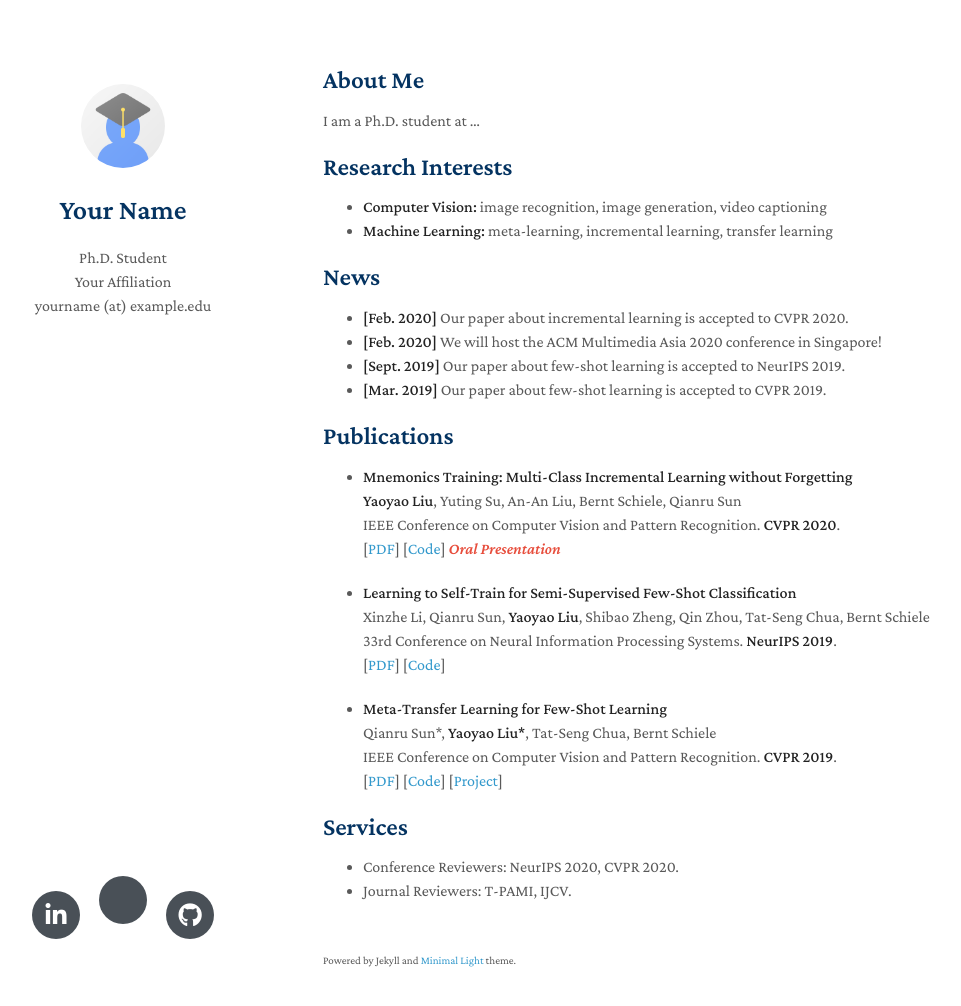
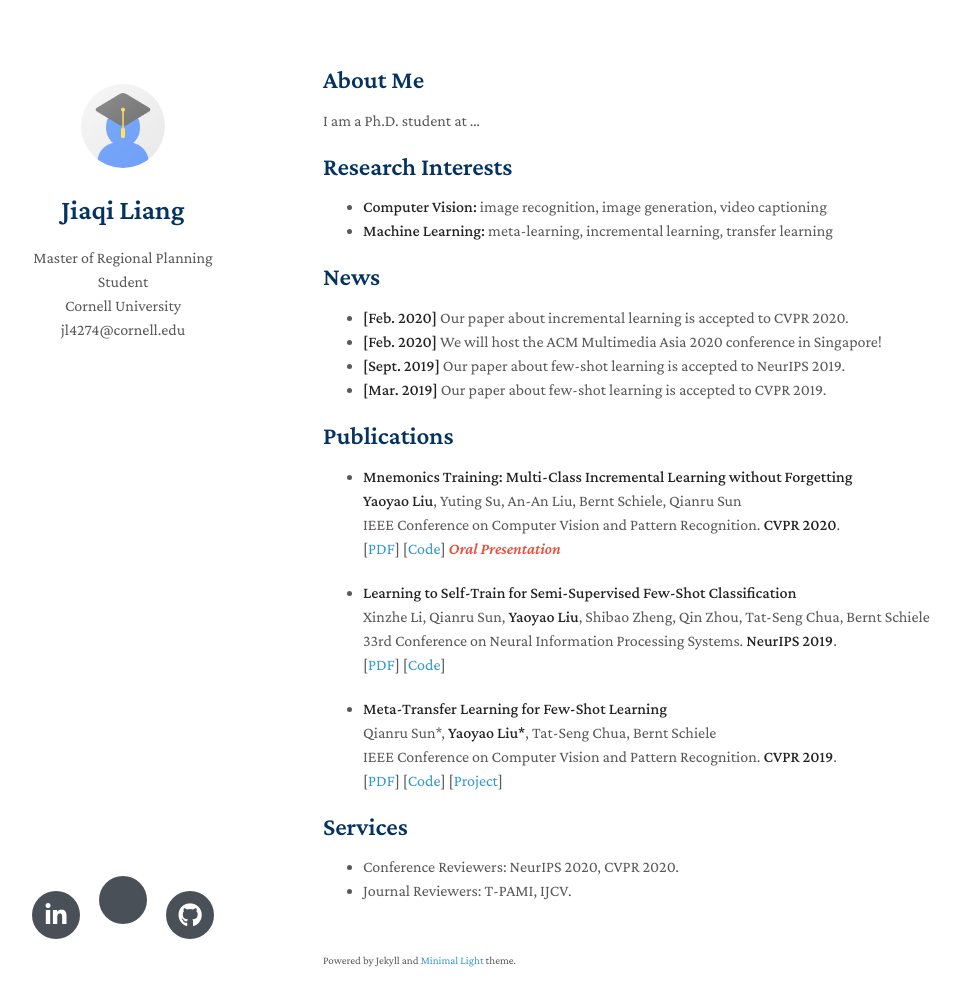
Before and after one commit to april29liang/.github.io, a Jekyll site: the page built from index.md, in a window 1280 px wide and 1041 px high. Shown: the top 1006 px of the window, without its empty margins (147-1108 px from the left). Built offline with Jekyll 4.4.1, drawn with Linux system fonts in a browser that asks for light colours; nearby versions of some CDN libraries; a style sheet for code colours, icons or effects is not loaded; our own code applies the rules of GitHub Pages for plain Markdown files.

Commit message:
Update _config.yml

```diff
--- a/_config.yml
+++ b/_config.yml
@@ -1,7 +1,7 @@
-title: Your Name
-position: Ph.D. Student
-affiliation: Your Affiliation
-email: yourname (at) example.edu
+title: Jiaqi Liang
+position: Master of Regional Planning Student
+affiliation: Cornell University
+email: jl4274@cornell.edu
 keywords: minimal academic
 google_scholar: https://scholar.google.com/
 github_link: https://github.com/yaoyao-liu/minimal-light
```
